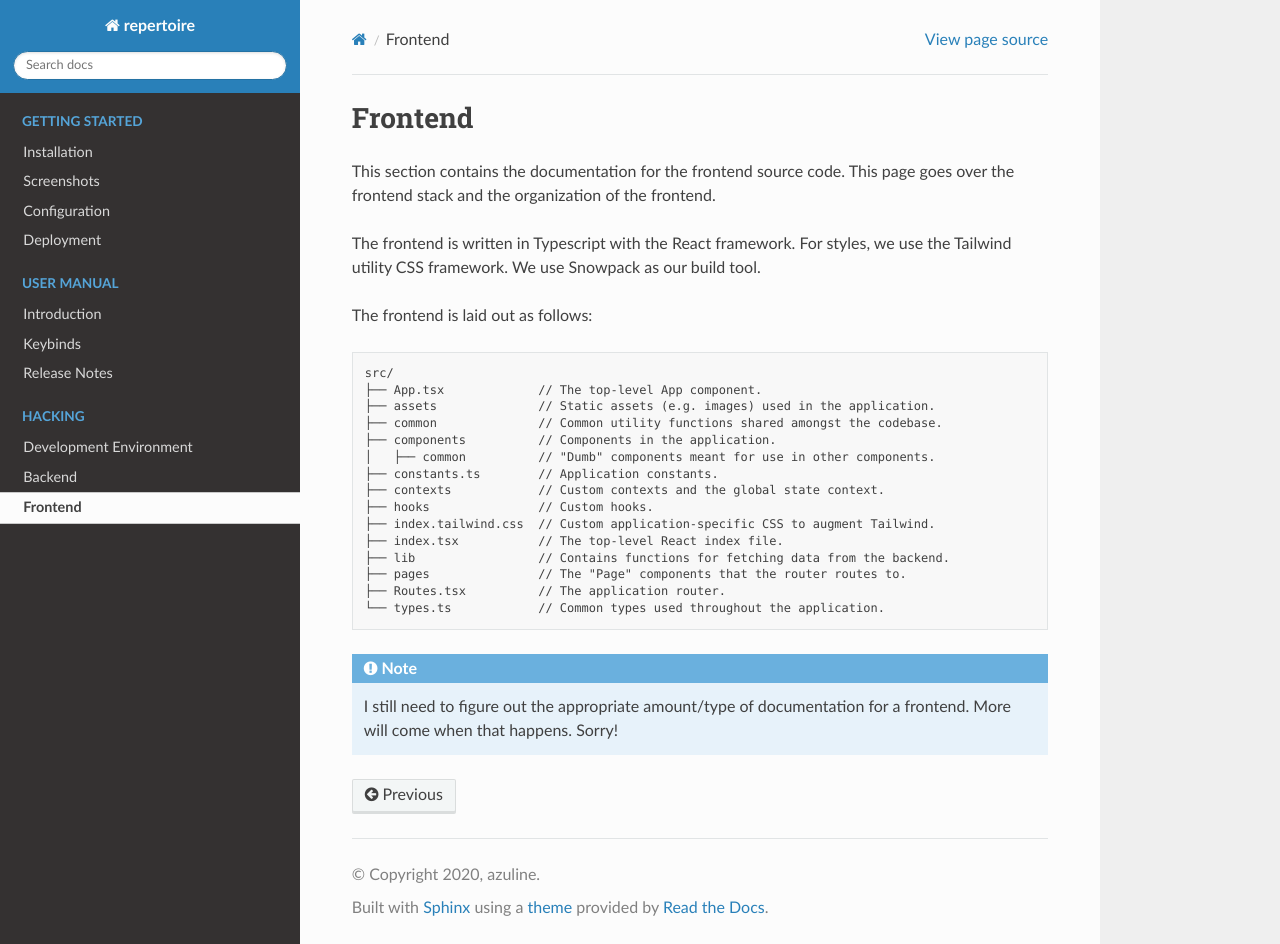
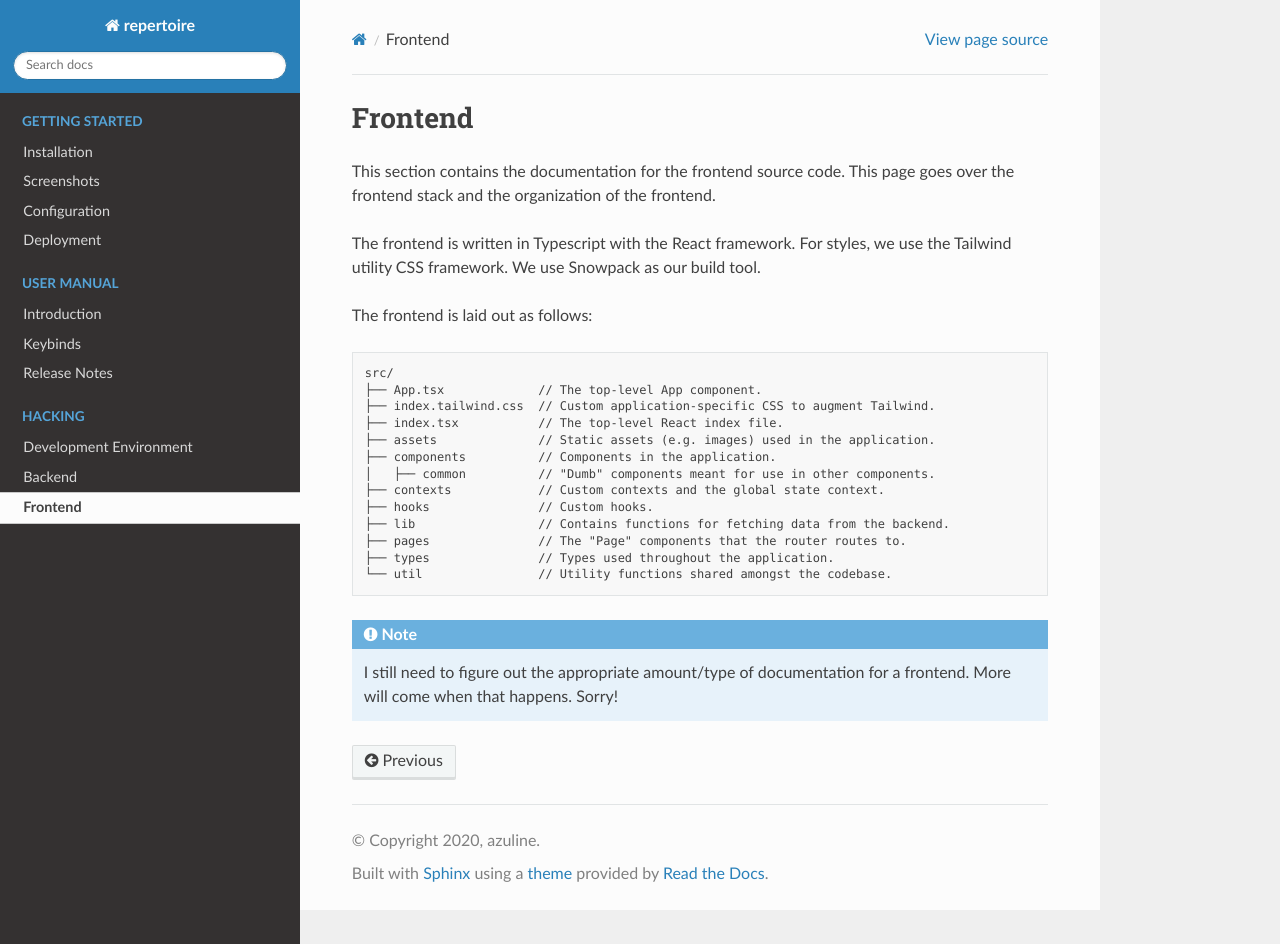
Before and after one commit to azuline/repertoire, a Sphinx documentation site: the page built from docs/hacking/frontend/index.rst, in a window 1280 px wide and 944 px high. Built offline with Sphinx 7.4.7 and the Read the Docs theme 2.0.0, drawn with Linux system fonts in a browser that asks for light colours; pages that are not in the unit, such as notebooks, are missing from menus.

Commit message:
update docs

```diff
--- a/docs/hacking/backend/webserver.rst
+++ b/docs/hacking/backend/webserver.rst
@@ -14,8 +14,6 @@ The package is laid out as follows:
     ├── util.py         # Utility functions for Quart routes.
     ├── validators.py   # Custom voluptuous validators.
     └── routes/         # The routes registered on the server.
-        ├── files.py    # Contains the endpoints that return music/image files.
-        └── graphql.py  # Contains the GraphQL endpoints.
 
 The endpoints are documented at :ref:`server_api`.
 
--- a/docs/hacking/frontend/index.rst
+++ b/docs/hacking/frontend/index.rst
@@ -15,20 +15,17 @@ The frontend is laid out as follows:
 
    src/
    ├── App.tsx             // The top-level App component.
+   ├── index.tailwind.css  // Custom application-specific CSS to augment Tailwind.
+   ├── index.tsx           // The top-level React index file.
    ├── assets              // Static assets (e.g. images) used in the application.
-   ├── common              // Common utility functions shared amongst the codebase.
    ├── components          // Components in the application.
    │   ├── common          // "Dumb" components meant for use in other components.
-   ├── constants.ts        // Application constants.
    ├── contexts            // Custom contexts and the global state context.
    ├── hooks               // Custom hooks.
-   ├── index.tailwind.css  // Custom application-specific CSS to augment Tailwind.
-   ├── index.tsx           // The top-level React index file.
    ├── lib                 // Contains functions for fetching data from the backend.
    ├── pages               // The "Page" components that the router routes to.
-   ├── Routes.tsx          // The application router.
-   └── types.ts            // Common types used throughout the application.
-
+   ├── types               // Types used throughout the application.
+   └── util                // Utility functions shared amongst the codebase.
 
 .. note::
 
```
Also changed, not shown: docs/start/installation.rst (+10 -8 lines).
